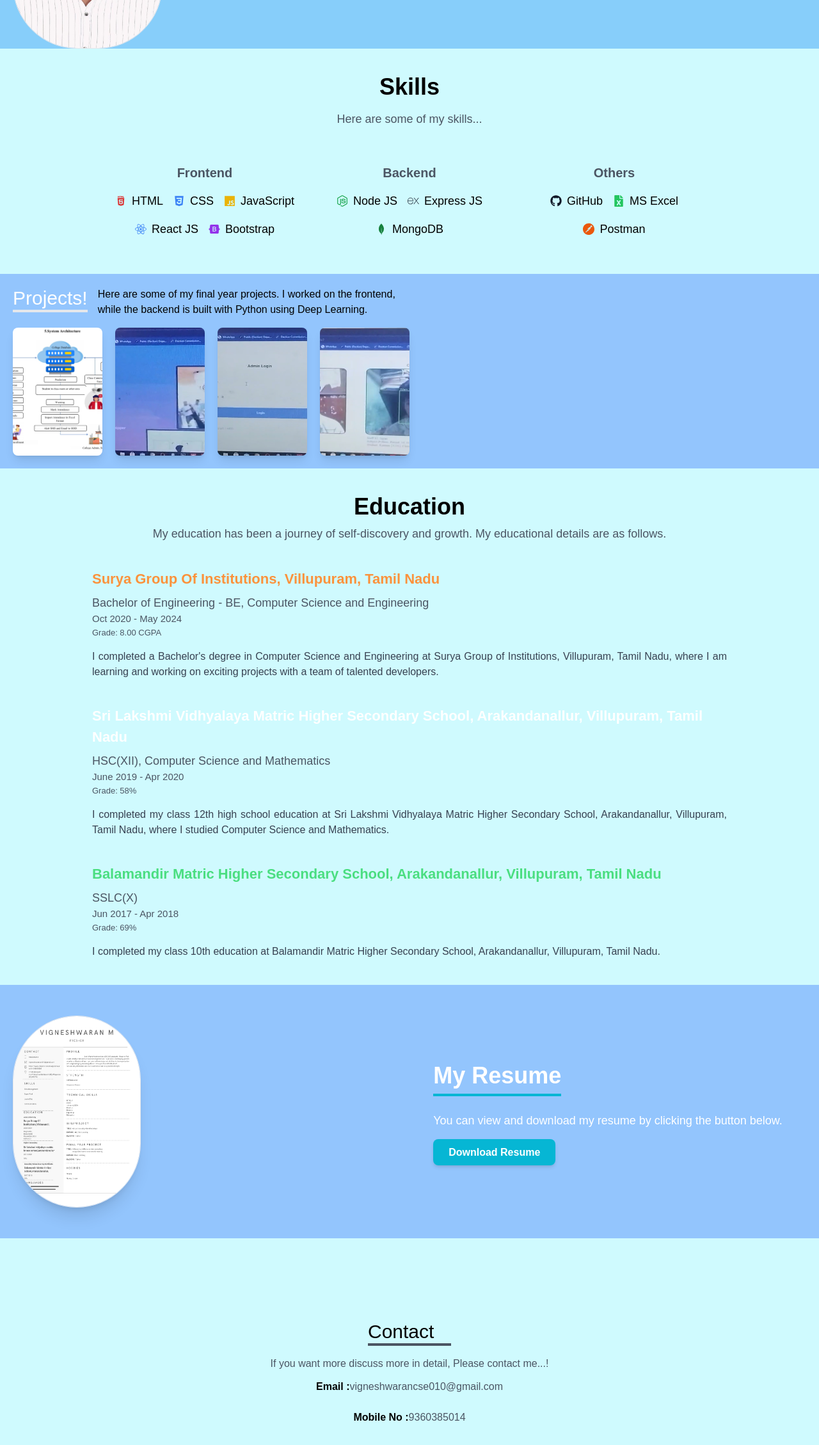
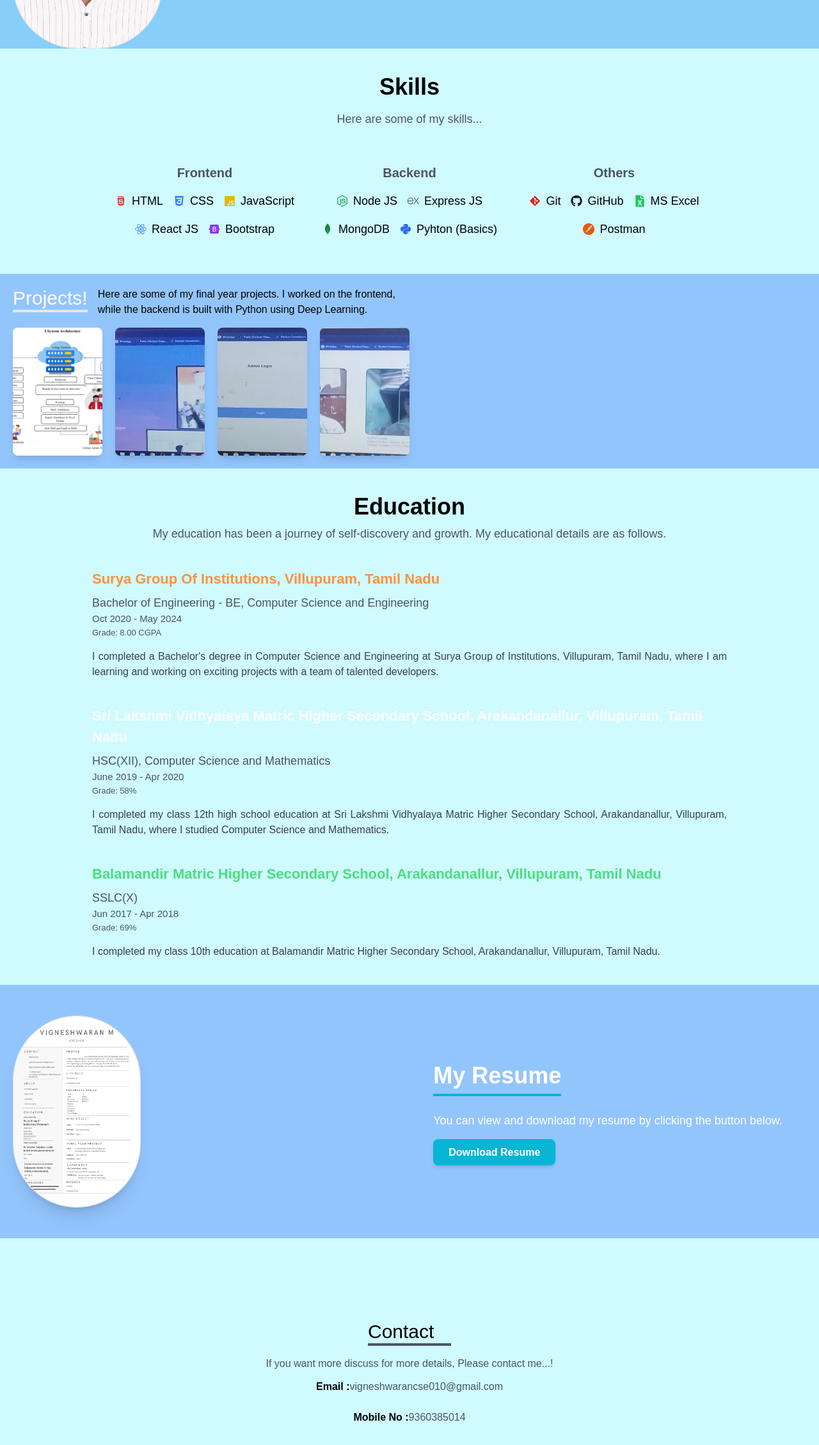
Before and after one commit to Vignesh-90/Vignesh-Portfolio, a React (Create React App) app: page / in a window 1280 px wide. Shown: the part 948-3206 px from the top of the page at 64% size. Built offline with nearby package versions, Linux system fonts and the light colour scheme.

Commit message:
Added Resume image

```diff
--- a/src/Components/Bad.js
+++ b/src/Components/Bad.js
@@ -7,6 +7,8 @@ import { FaBootstrap } from "react-icons/fa6";
 import { FaNodeJs } from "react-icons/fa";
 import { SiExpress } from "react-icons/si";
 import { SiMongodb } from "react-icons/si";
+import { FaPython } from "react-icons/fa";
+import { FaGitAlt } from "react-icons/fa";
 import { FaGithub } from "react-icons/fa";
 import { FaFileExcel } from "react-icons/fa";
 import { SiPostman } from "react-icons/si";
@@ -58,6 +60,9 @@ export const Bad = () => {
                             <p className="flex items-center text-lg">
                                 <SiMongodb className="text-green-700 mr-2" /> MongoDB
                             </p>
+                            <p className="flex items-center text-lg">
+                            <FaPython className="text-blue-600 mr-2" />Pyhton (Basics)
+                            </p>
                         </div>
                     </div>
 
@@ -65,6 +70,10 @@ export const Bad = () => {
                     <div className="flex flex-col items-center p-4 w-full md:w-1/3 mb-6 md:mb-0">
                         <h2 className="text-gray-600 text-xl font-semibold mb-4">Others</h2>
                         <div className="flex flex-wrap gap-4 justify-center">
+                            <p className="flex items-center text-lg">
+                                <FaGitAlt className="text-red-600 mr-2"/> Git
+                            </p>
+
                             <p className="flex items-center text-lg">
                                 <FaGithub className="text-gray-900 mr-2" /> GitHub
                             </p>
--- a/src/Components/Contact.js
+++ b/src/Components/Contact.js
@@ -8,7 +8,7 @@ export const Contact = () => {
                 <div className=' flex flex-col items-center'>
 
                     <h2 className='text-3xl text-black border-b-4 border-b-gray-600 mb-4 w-[130px]'>Contact</h2>
-                    <p className=' text-gray-600'>If you want more discuss more in detail, Please contact me...!</p>
+                    <p className=' text-gray-600'>If you want more discuss for more details, Please contact me...!</p>
                     <p className='py-3  text-gray-600'><span className='font-bold text-black'>Email :</span>vigneshwarancse010@gmail.com</p>
                     <p className='py-3  text-gray-600'><span className='font-bold text-black'>Mobile No :</span>9360385014</p>
                 </div>
@@ -16,6 +16,7 @@ export const Contact = () => {
 
 
 
+
         </>
     )
 }
--- a/src/Components/Resume.js
+++ b/src/Components/Resume.js
@@ -1,9 +1,9 @@
 import React from 'react'
-import myres from '../assests/Resume/My Resume.png'
+import myres from '../assests/Resume/My.png'
 
 export const Resume = () => {
   const config = {
-    link: 'https://drive.google.com/file/d/17L2Q9asIkE_5c5yz03vAyhRhsng83wC2/view?usp=drivesdk'
+    link: 'https://drive.google.com/file/d/17UfeN2MyzuvOo3yTyFVriy39RS56n9z6/view?usp=drivesdk'
   };
 
   return (
```
Also changed, not shown: src/assests/Resume/My.png (added).
